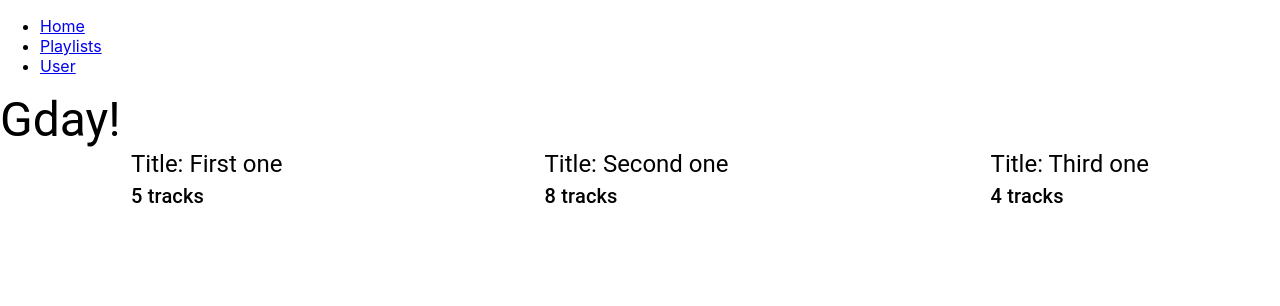
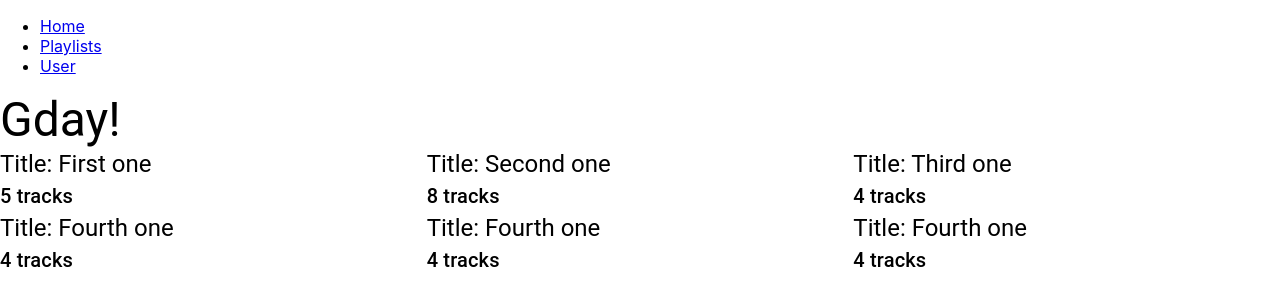
Before and after one commit to luketurnerdev/spotify-react, a React (Create React App) app: page /playlists in a window 1280 px wide. Shown: the top 306 px of the page. Built offline with nearby package versions, Linux system fonts and the light colour scheme.

Commit message:
dynamically space grid items

```diff
--- a/src/pages/Playlists.jsx
+++ b/src/pages/Playlists.jsx
@@ -9,6 +9,9 @@ const Playlists = () => {
     {title: "First one", trackAmount: 5},
     {title: "Second one", trackAmount: 8},
     {title: "Third one", trackAmount: 4},
+    {title: "Fourth one", trackAmount: 4},
+    {title: "Fourth one", trackAmount: 4},
+    {title: "Fourth one", trackAmount: 4},
   ]
 
   return (
@@ -24,10 +27,14 @@ const Playlists = () => {
         alignItems="center"
         >
         {testPlaylistObject.map(playlist => {
-          return  <PlaylistCard
-            playlistTitle={playlist.title}
-            trackAmount={playlist.trackAmount}
-          />
+          return  (
+            <Grid item xs={4}>
+              <PlaylistCard
+              playlistTitle={playlist.title}
+              trackAmount={playlist.trackAmount}
+            />
+            </Grid>
+          )
         })}
         </Grid>
       </div>
```
